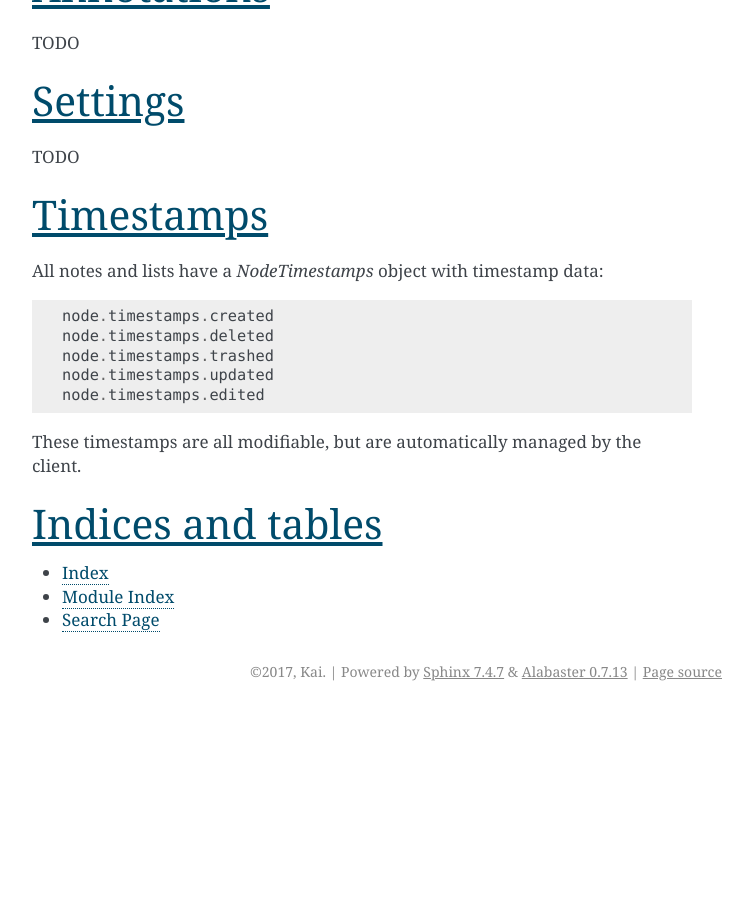
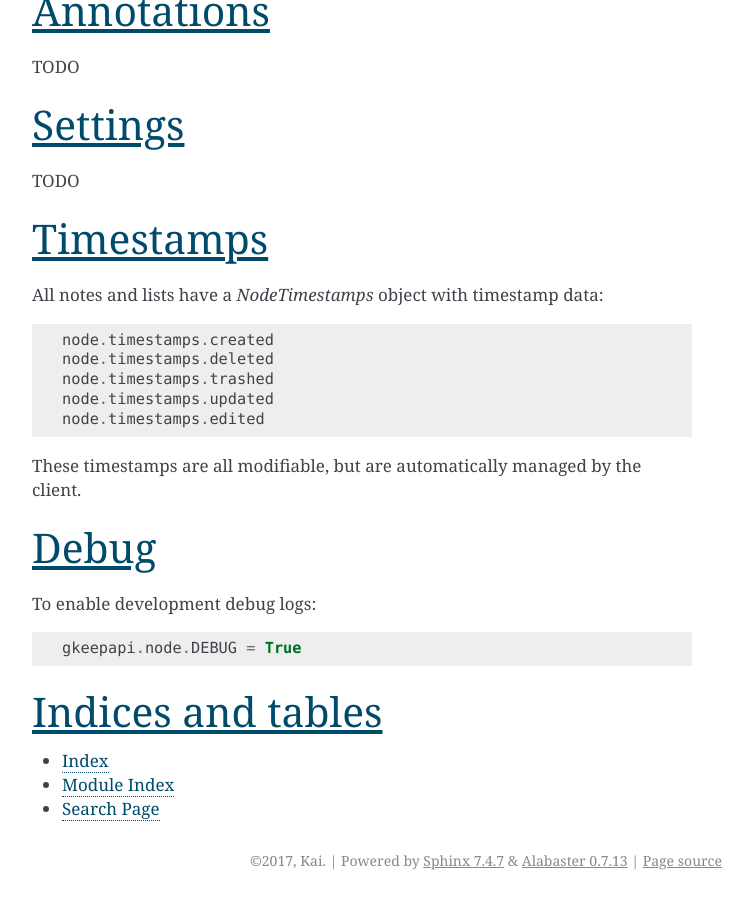
Before and after one commit to kiwiz/gkeepapi, a Sphinx documentation site: the page built from docs/index.rst, in a window 1280 px wide and 900 px high, scrolled down 6857 px. Shown: the whole window, without its empty margins (388-1141 px from the left). Built offline with Sphinx 7.4.7, drawn with Linux system fonts in a browser that asks for light colours; before the commit the page ends 7568 px from its top, so only the background shows below that.

Commit message:
Bump version

```diff
--- a/docs/index.rst
+++ b/docs/index.rst
@@ -269,6 +269,13 @@ All notes and lists have a `NodeTimestamps` object with timestamp data::
 
 These timestamps are all modifiable, but are automatically managed by the client.
 
+Debug
+=====
+
+To enable development debug logs::
+
+    gkeepapi.node.DEBUG = True
+
 Indices and tables
 ==================
 
--- a/gkeepapi/__init__.py
+++ b/gkeepapi/__init__.py
@@ -132,7 +132,7 @@ class API(object):
         self._session = requests.Session()
         self._auth = auth
         self._base_url = base_url
-        self._session.headers.update({'User-Agent': 'gkeepapi/0.10.3'})
+        self._session.headers.update({'User-Agent': 'gkeepapi/0.10.4'})
 
     def setAuth(self, auth):
         """Set authentication details for this API.
```
